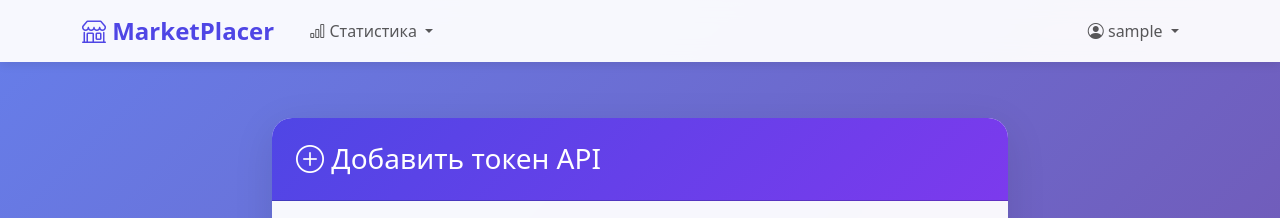
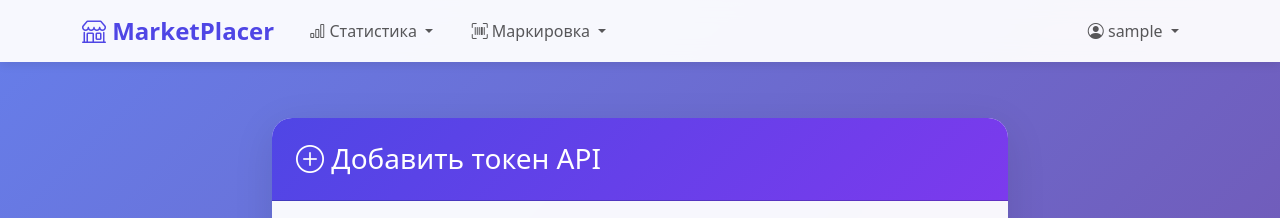
Before and after one commit to mladenezzz/MarketPlacer, a Flask app: page /settings/tokens/add in a window 1280 px wide. Shown: the top 218 px of the page. Run offline with Flask 3, Linux system fonts and the light colour scheme; the visitor is signed in with stand-in values (Sample User, id 1); some libraries are stand-ins or nearby versions.

Commit message:
feat: add Маркировка menu with batch KIZ order submenu
🤖 Generated with [Claude Code](https://claude.com/claude-code)

Co-Authored-By: Claude <noreply@anthropic.com>

```diff
--- a/app/templates/base.html
+++ b/app/templates/base.html
@@ -234,6 +234,15 @@
                                 <li><a class="dropdown-item" href="{{ url_for('main.buyouts') }}"><i class="bi bi-cart-check"></i> Выкупы</a></li>
                             </ul>
                         </li>
+                        <!-- Меню Маркировка -->
+                        <li class="nav-item dropdown">
+                            <a class="nav-link dropdown-toggle" href="#" role="button" data-bs-toggle="dropdown" aria-expanded="false">
+                                <i class="bi bi-upc-scan"></i> Маркировка
+                            </a>
+                            <ul class="dropdown-menu">
+                                <li><a class="dropdown-item" href="{{ url_for('marking.batch_order') }}"><i class="bi bi-list-task"></i> Создание пакетного заказа КИЗ</a></li>
+                            </ul>
+                        </li>
                         {% if current_user.is_admin() %}
                         <!-- Меню Сервер -->
                         <li class="nav-item dropdown">
```
Also changed, not shown: .claude/settings.local.json.
